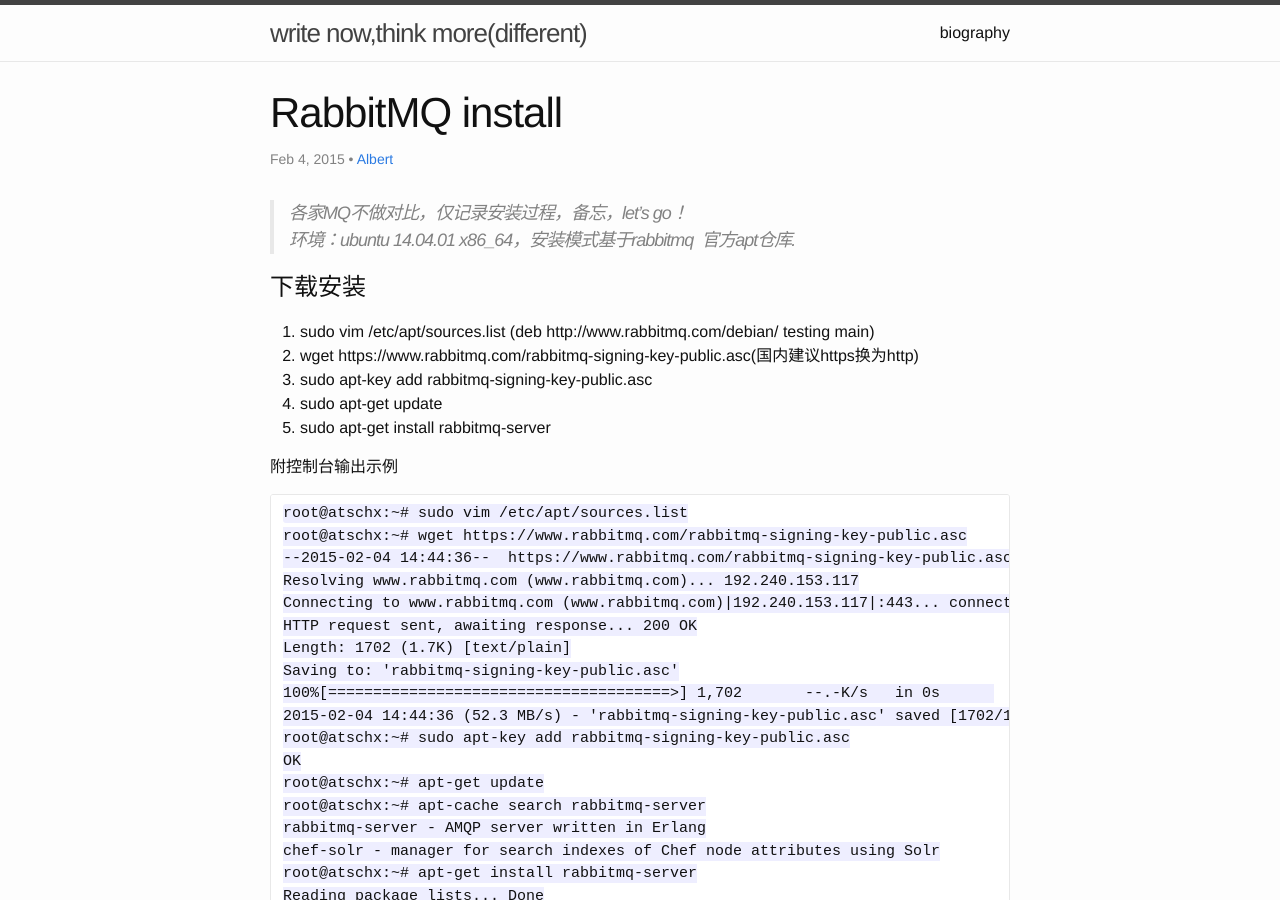
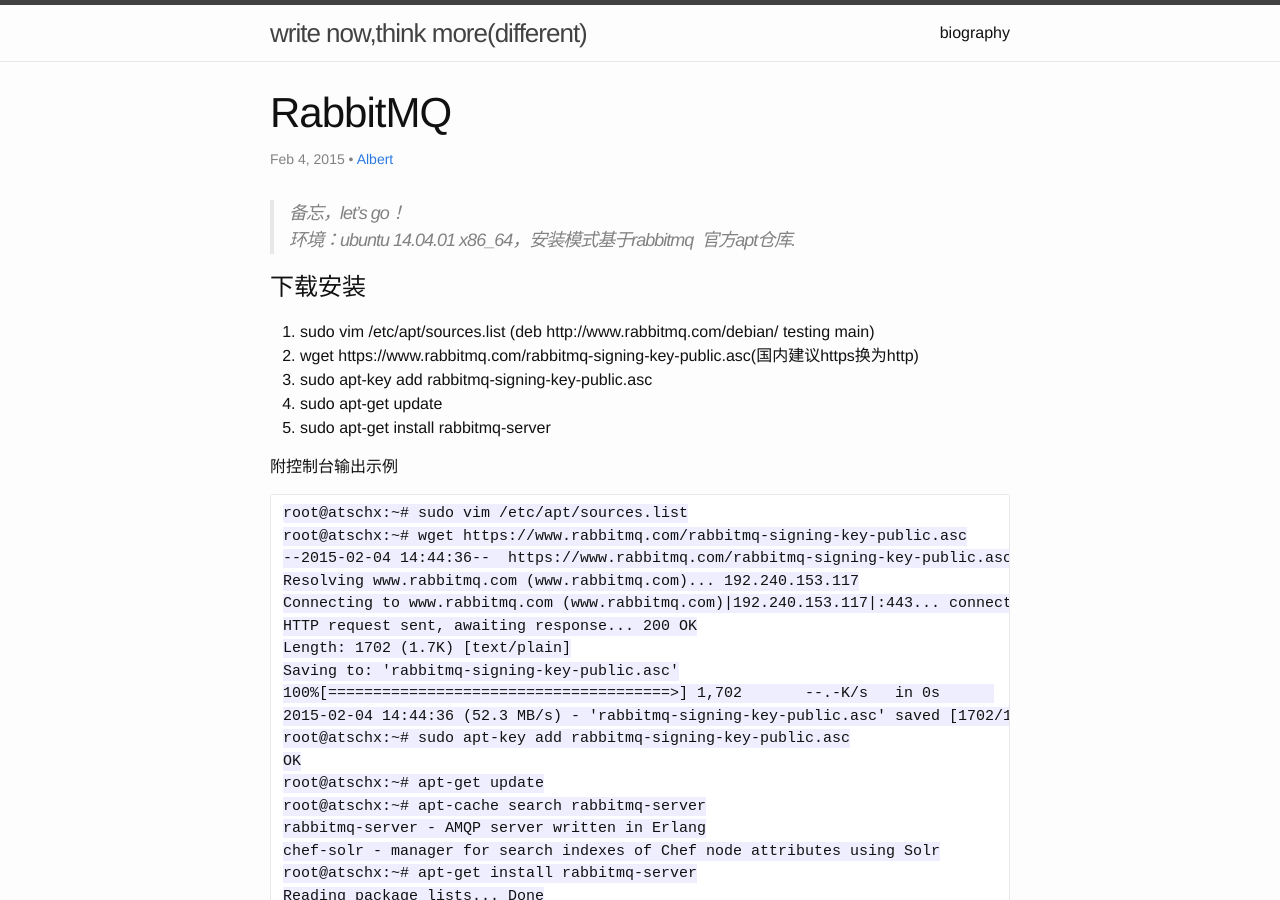
Before and after one commit to atschx/atschx.github.io, a Jekyll site: the page built from _posts/2015-02-04-rabbitmq.md, in a window 1280 px wide and 900 px high. Built offline with Jekyll 4.4.1, drawn with Linux system fonts in a browser that asks for light colours; comment, search, counter and statistics services are not loaded.

Commit message:
rabbit mq

```diff
--- a/_posts/2015-02-04-rabbitmq-install.markdown
+++ b/_posts/2015-02-04-rabbitmq.md
@@ -2,11 +2,11 @@
 author: Albert
 date: 2015-02-04 15:42:20+00:00
 layout: post
-title: RabbitMQ install
-categories: rabbitmq
+title: RabbitMQ
+categories: tech
 ---
 
-> 各家MQ不做对比，仅记录安装过程，备忘，let's go！<br>环境：ubuntu 14.04.01 x86_64，安装模式基于rabbitmq  官方apt仓库.
+> 备忘，let's go！<br>环境：ubuntu 14.04.01 x86_64，安装模式基于rabbitmq  官方apt仓库.
 
 
 # 下载安装
@@ -19,7 +19,6 @@
 
 
 附控制台输出示例
-
 
     root@atschx:~# sudo vim /etc/apt/sources.list
     root@atschx:~# wget https://www.rabbitmq.com/rabbitmq-signing-key-public.asc
```
